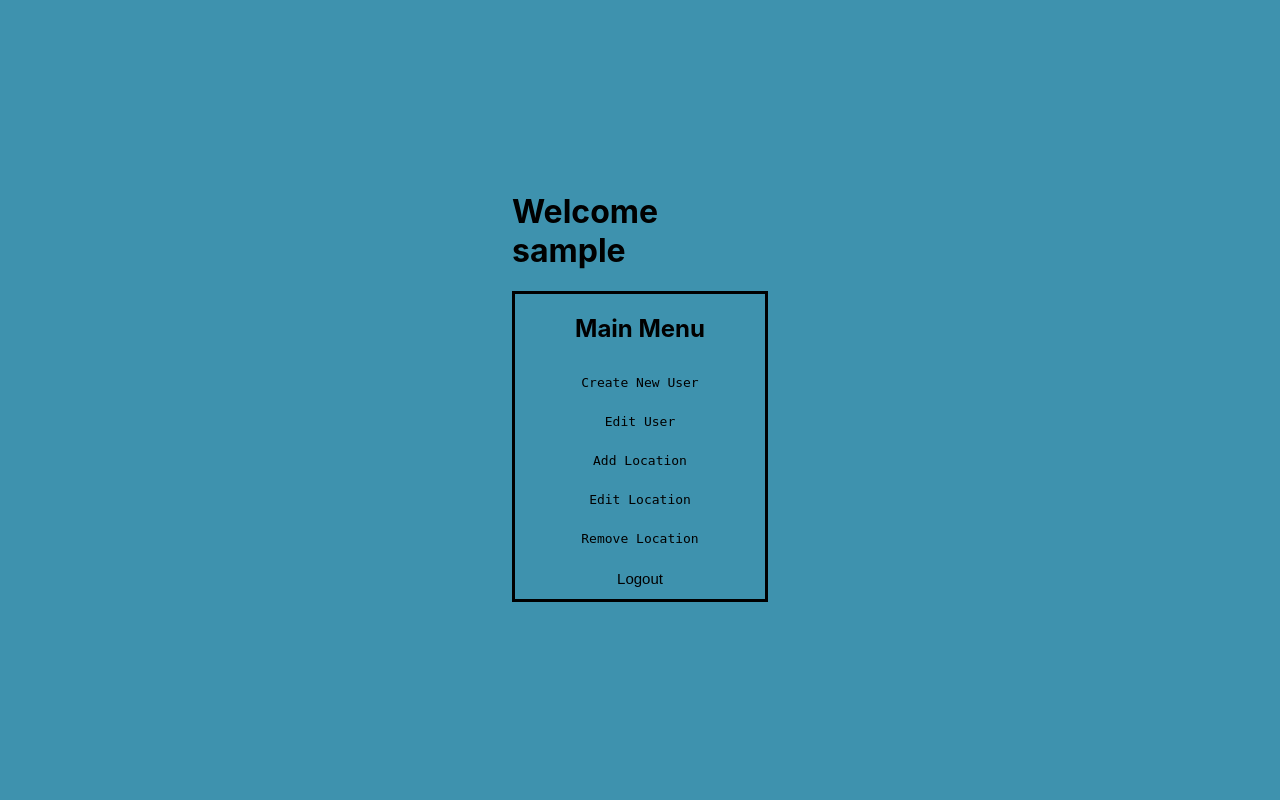
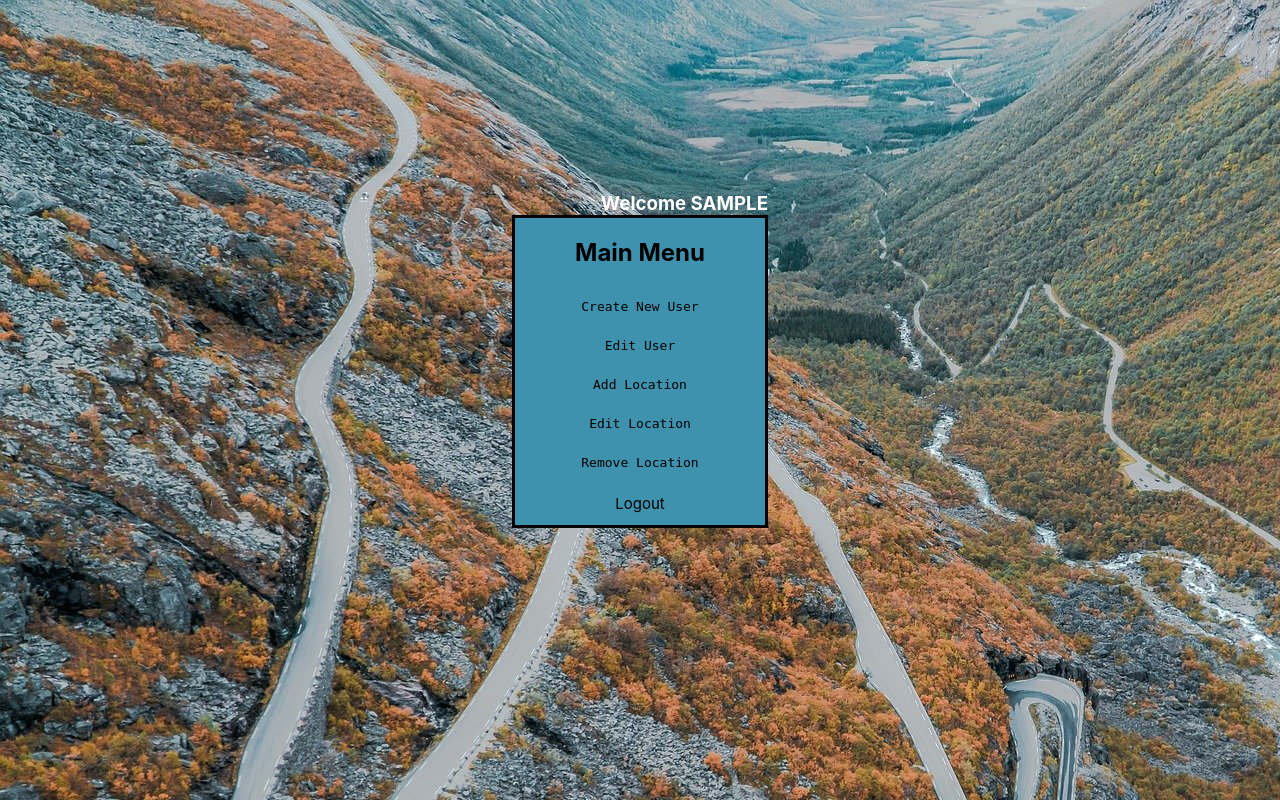
Before and after one commit to s3722286/SEPM-Tagon, a PHP site: page /main.php in a window 1280 px wide. Run offline with PHP 8.4, Linux system fonts and the light colour scheme; the visitor is signed in with stand-in values (Sample User, id 1).

Commit message:
Updated bg and styles for menu

```diff
--- a/main.php
+++ b/main.php
@@ -11,7 +11,8 @@ session_start();
 
   if(isset($_SESSION['username'])){
       $username = $_SESSION['username'];
-      echo "<head><h1>Welcome $username</h1></head>";
+      $display_name = strtoupper($username);
+      echo "<h3>Welcome $display_name</h3>";
 
   }else header("Location: login.php");
 
--- a/styles.css
+++ b/styles.css
@@ -1,5 +1,6 @@
 body {
-    background-color: rgb(62, 146, 174);
+    /* background-color: rgb(62, 146, 174); */
+    background-image: url("bg.jpg");
     margin-top: 15%;
     margin-right: 40%;
     margin-left: 40%;
@@ -10,7 +11,13 @@ h2 {
     color: black;
     text-transform: capitalize;
 }
+h3 {
+    text-align: right;
+    color: white;
+    margin-bottom: auto;
+}
 form {
+    background-color: rgb(62, 146, 174);
     text-align: center;
     border-style: solid;
     border-color: black;
@@ -43,6 +50,7 @@ form {
     display: inline-block;
     font-size: 15px;
     width: 100%;
+    font-family: -apple-system, BlinkMacSystemFont, 'Segoe UI', Roboto, Oxygen, Ubuntu, Cantarell, 'Open Sans', 'Helvetica Neue', sans-serif;
 }
 .button:hover {
     background-color: rgb(145, 201, 220);
```
Also changed, not shown: bg.jpg (added).
